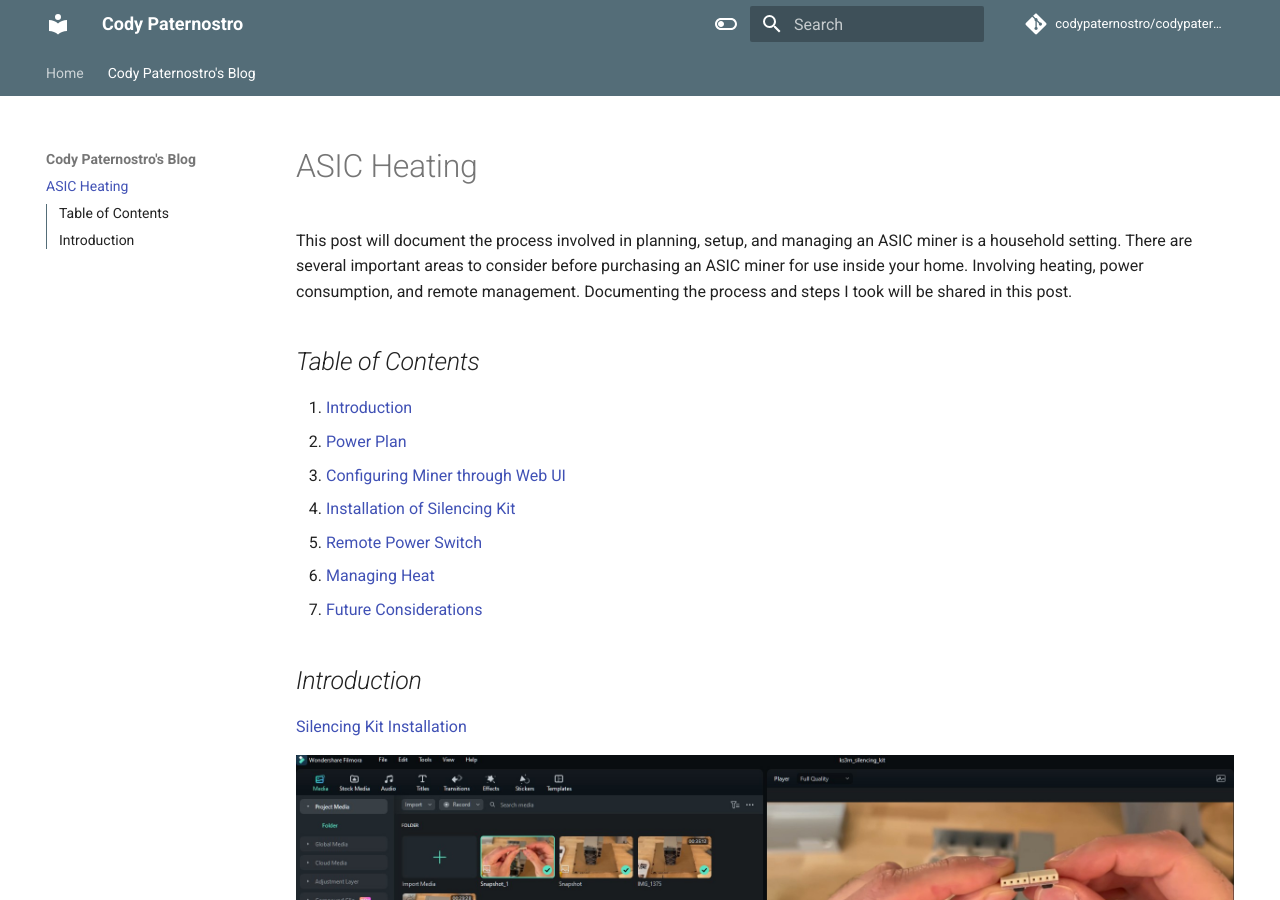
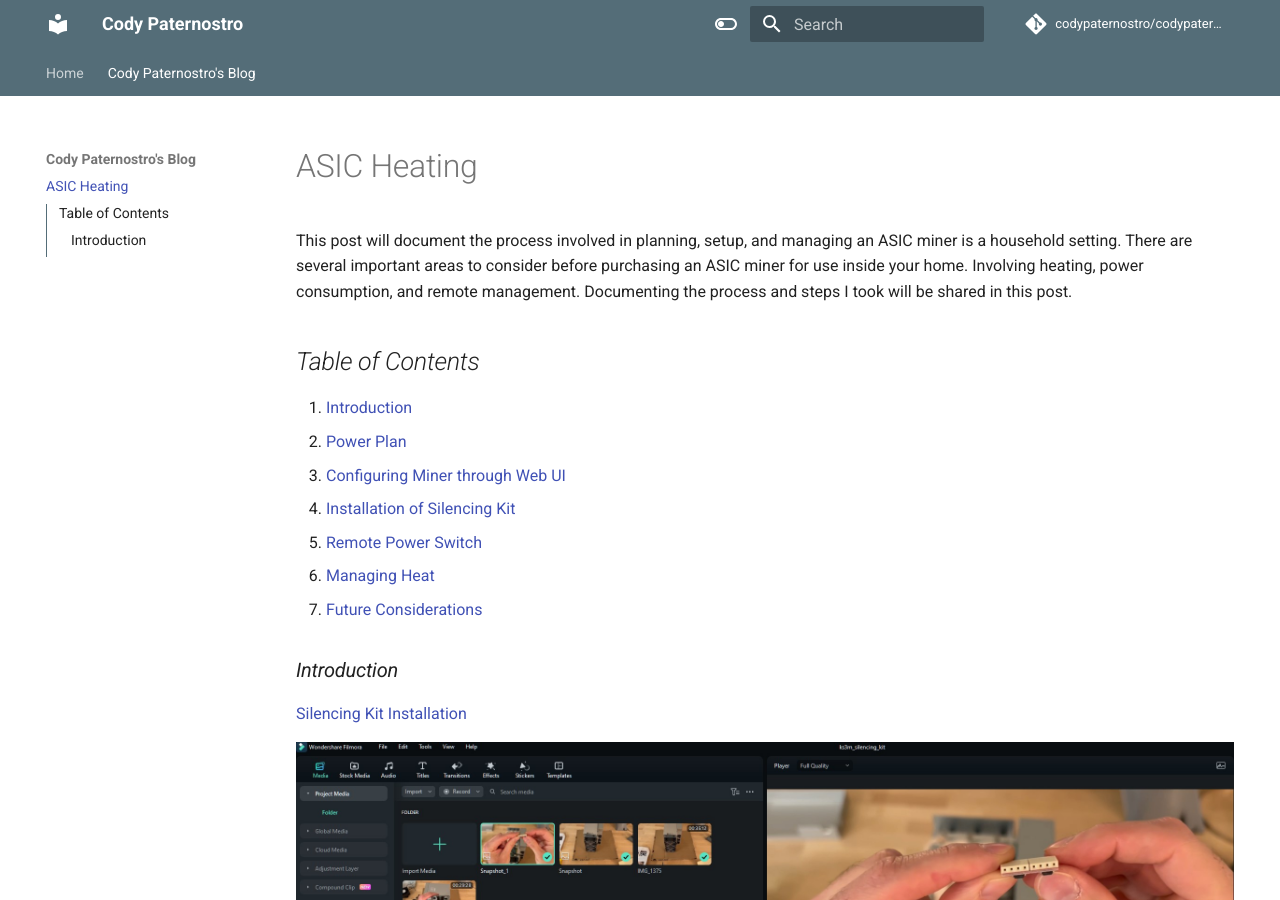
Before and after one commit to codypaternostro/codypaternostro.github.io, an MkDocs documentation site: the page built from docs/blog/ASIC Heating.md, in a window 1280 px wide and 900 px high. Built offline with MkDocs 1.6.1 and Material for MkDocs 9.7.7, drawn with Linux system fonts in a browser that asks for light colours; comment, search, counter and statistics services are not loaded.

```diff
--- a/docs/blog/ASIC Heating.md
+++ b/docs/blog/ASIC Heating.md
@@ -10,15 +10,15 @@ This post will document the process involved in planning, setup, and managing an
 6. [Managing Heat](#managing-heat)
 7. [Future Considerations](#future-considerations)
 
-## *Introduction*
+### *Introduction*
 [Silencing Kit Installation](https://youtu.be/tIneY9daxnw?si=ualFuQoHbqlXtb2A)
 #![Thumbnail](introduction.jpg)
 I decided to document the silencing kit installation by recording the process!
 <iframe width="560" height="315" src="https://www.youtube.com/embed/tIneY9daxnw?si=xXTt_P2DcuZ7qO-y" title="YouTube video player" frameborder="0" allow="accelerometer; autoplay; clipboard-write; encrypted-media; gyroscope; picture-in-picture; web-share" allowfullscreen></iframe>
 
-## Power Plan
+### Power Plan
 
-### Single-Phase 240 Volt 50 Amp Circuit
+#### Single-Phase 240 Volt 50 Amp Circuit
 
 Utilizing an existing circuit was the cornerstone of formulating my power plan. The circuit in question was a 240 volt 50 amp setup, which implied that finding a suitable PDU would be challenging.
 
@@ -28,7 +28,7 @@ When devising a power plan with a specific budget in mind for a facility, it's c
 
 ![PDU Picture](pdu.jpg)
 
-### Power Infrastructure - Products Used
+#### Power Infrastructure - Products Used
 
 - <a target="_blank" href="https://www.amazon.com/gp/product/B0BFFB458M/ref=ppx_yo_dt_b_search_asin_title?ie=UTF8&amp;psc=1&_encoding=UTF8&tag=codypaternost-20&linkCode=ur2&linkId=a9ddd6b402e715f57bfcf0a9944ea4bb&camp=1789&creative=9325">Valiant Power Surge Protection Metered Rack Mount PDU Basic 220v 50a</a>
 - <a target="_blank" href="https://www.amazon.com/EDYCARX-Receptacle-Industrial-Outlet-Surface/dp/B0C4FHQ4NL/ref=sr_1_7?crid=UL1FDQDQ3YIA&amp;keywords=L6-50r%252Bblack&amp;qid=1707014530&amp;sprefix=l6-50r%252Bblac%252Caps%252C115&amp;sr=8-7&amp;th=1&_encoding=UTF8&tag=codypaternost-20&linkCode=ur2&linkId=7a11142179905bebf9f17cca03b8f360&camp=1789&creative=9325">Nema 6-50 Receptacle Industrial Grade 50 Amp Outlet Surface Mount Receptacle 2-Pole 3-Wire Nema 6-50r</a>
@@ -36,16 +36,16 @@ When devising a power plan with a specific budget in mind for a facility, it's c
 - <a target="_blank" href="https://www.amazon.com/gp/product/B09R6JM1VC/ref=ppx_yo_dt_b_search_asin_title?ie=UTF8&amp;th=1&_encoding=UTF8&tag=codypaternost-20&linkCode=ur2&linkId=f00c7d69d2cd5068fea4916b72d2f3bc&camp=1789&creative=9325">Dracaena 2 Pack PDU UPS Power IEC Male C14 to Female C19 Adapter IEC Connector </a>
 
 *(adapters are not needed for this project but are useful to have)*
-## Configuring Miner through Web UI
+### Configuring Miner through Web UI
 
-### Setup
+#### Setup
 
 There is a wealth of information available for configuring the KS3M device for the first time. However, IceRiver does not list a manual specifically for the KS3M, although its configuration process is nearly identical to that of the KS3 and KS3L models. For your convenience, Zeus Mining has reformatted the provided PDF manual. You can find both resources below:
 
 - [IceRiver KS3 and KS3L Operation Manual and Troubleshooting](https://www.zeusbtc.com/articles/information/4718-iceriver-ks3-ks3l-operation-manual-and-troubleshooting)
 - [IceRiver Product Manuals, Tools, and Firmware](https://www.iceriver.io/tutorial/)
 
-### Firmware
+#### Firmware
 
 For those looking to download the latest firmware, please use the link below:
 
@@ -57,10 +57,10 @@ For those looking to download the latest firmware, please use the link below:
 2. Corrections for some common bugs.
 
 
-## Installation of Silencing Kit
+### Installation of Silencing Kit
 
-## Remote Power Switch
+### Remote Power Switch
 
-## Managing Heat
+### Managing Heat
 
-## Future Considerations
+### Future Considerations
```
